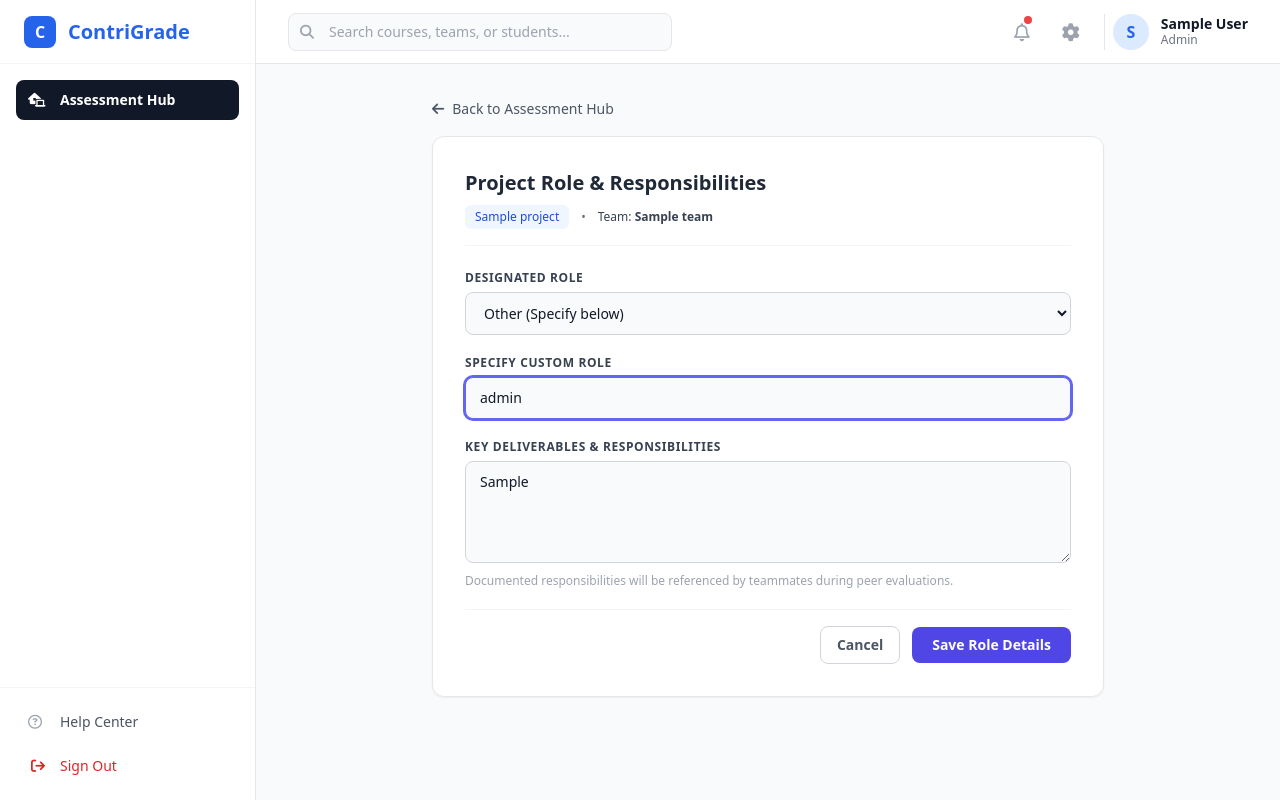
After one commit to labibaNadi59/ContriGrade, a Django app: page /academic/student/memberships/1/role/ in a window 1280 px wide. The commit adds this page. Run offline with Django 5.2, Linux system fonts and the light colour scheme; a user stored in the database is signed in; tables that the repository leaves empty hold one stand-in row (values such as "Sample post"); some libraries are stand-ins or nearby versions.

Commit message:
student_role

```diff
--- a/academic/forms.py
+++ b/academic/forms.py
@@ -1,5 +1,5 @@
 from django import forms
-from .models import Project, Team, Course
+from .models import Project, Team, Course, TeamMember
 from accounts.models import User
 from .models import CourseSection
 
@@ -116,3 +116,87 @@ class CourseForm(forms.ModelForm):
 
         self.fields['coordinator'].queryset = User.objects.filter(role='COORDINATOR')
         self.fields['coordinator'].label = "Course Coordinator"
+
+
+
+ROLE_CHOICES = [
+    ('', '-- Select a Project Role --'),
+    ('Frontend Developer', 'Frontend Developer'),
+    ('Backend Developer', 'Backend Developer'),
+    ('Full Stack Developer', 'Full Stack Developer'),
+    ('Database Administrator', 'Database Administrator'),
+    ('DevOps / Infrastructure Engineer', 'DevOps / Infrastructure Engineer'),
+    ('UI/UX Designer', 'UI/UX Designer'),
+    ('QA / Testing Engineer', 'QA / Testing Engineer'),
+    ('Project Manager / Scrum Master', 'Project Manager / Scrum Master'),
+    ('Data Engineer / Analyst', 'Data Engineer / Analyst'),
+    ('Other', 'Other (Specify below)'),
+]
+
+class StudentProjectRoleForm(forms.ModelForm):
+    role_choice = forms.ChoiceField(
+        choices=ROLE_CHOICES,
+        required=True,
+        label="Designated Role",
+        widget=forms.Select(attrs={
+            'id': 'id_role_choice',
+            'class': 'w-full px-3.5 py-2.5 bg-gray-50 border border-gray-300 rounded-lg text-sm text-gray-900 focus:ring-2 focus:ring-indigo-500 focus:border-indigo-500 outline-none transition'
+        })
+    )
+    custom_role = forms.CharField(
+        required=False,
+        label="Specify Custom Role",
+        widget=forms.TextInput(attrs={
+            'id': 'id_custom_role',
+            'class': 'w-full px-3.5 py-2.5 bg-gray-50 border border-gray-300 rounded-lg text-sm text-gray-900 focus:ring-2 focus:ring-indigo-500 focus:border-indigo-500 outline-none transition',
+            'placeholder': 'Enter your specific role title...'
+        })
+    )
+
+    class Meta:
+        model = TeamMember
+        fields = ['responsibilities']
+        widgets = {
+            'responsibilities': forms.Textarea(attrs={
+                'class': 'w-full px-3.5 py-2.5 bg-gray-50 border border-gray-300 rounded-lg text-sm text-gray-900 focus:ring-2 focus:ring-indigo-500 focus:border-indigo-500 outline-none transition',
+                'rows': 4,
+                'placeholder': 'Document your key deliverables and expected individual contributions...'
+            }),
+        }
+        labels = {
+            'responsibilities': 'Key Deliverables & Responsibilities',
+        }
+
+    def __init__(self, *args, **kwargs):
+        super().__init__(*args, **kwargs)
+        # Pre-populate role_choice and custom_role if instance already has role_in_team
+        if self.instance and self.instance.role_in_team:
+            existing = self.instance.role_in_team
+            preset_values = [choice[0] for choice in ROLE_CHOICES if choice[0] and choice[0] != 'Other']
+            if existing in preset_values:
+                self.fields['role_choice'].initial = existing
+            else:
+                self.fields['role_choice'].initial = 'Other'
+                self.fields['custom_role'].initial = existing
+
+    def clean(self):
+        cleaned_data = super().clean()
+        role_choice = cleaned_data.get('role_choice')
+        custom_role = cleaned_data.get('custom_role', '').strip()
+
+        if role_choice == 'Other':
+            if not custom_role:
+                self.add_error('custom_role', 'Please specify your custom role.')
+            else:
+                self.final_role = custom_role
+        else:
+            self.final_role = role_choice
+
+        return cleaned_data
+
+    def save(self, commit=True):
+        instance = super().save(commit=False)
+        instance.role_in_team = self.final_role
+        if commit:
+            instance.save()
+        return instance
--- a/academic/models.py
+++ b/academic/models.py
@@ -85,6 +85,19 @@ class TeamMember(models.Model):
     )
     joined_at = models.DateTimeField(auto_now_add=True)
 
+    # Individual project role & documented responsibilities
+    role_in_team = models.CharField(
+        max_length=120,
+        blank=True,
+        default='',
+        verbose_name="Individual Project Role"
+    )
+    responsibilities = models.TextField(
+        blank=True,
+        default='',
+        verbose_name="Documented Responsibilities"
+    )
+
     class Meta:
         unique_together = ('team', 'user')
 
--- /dev/null
+++ b/academic/templates/academic/update_student_project_role.html
@@ -0,0 +1,108 @@
+{% extends 'academic/base.html' %}
+
+{% block title %}Update Project Role - ContriGrade{% endblock %}
+
+{% block sidebar_links %}
+<a href="{% url 'student_dashboard' %}" class="flex items-center space-x-3 px-3 py-2.5 bg-gray-900 text-white rounded-lg text-sm font-semibold">
+    <i class="fa-solid fa-house-laptop w-5"></i>
+    <span>Assessment Hub</span>
+</a>
+{% endblock %}
+
+{% block content %}
+<div class="max-w-2xl mx-auto">
+    <div class="mb-4">
+        <a href="{% url 'student_dashboard' %}" class="inline-flex items-center text-sm font-medium text-gray-600 hover:text-indigo-600 transition">
+            <i class="fa-solid fa-arrow-left mr-2"></i> Back to Assessment Hub
+        </a>
+    </div>
+
+    <div class="bg-white p-6 md:p-8 rounded-xl shadow-sm border border-gray-200">
+        <div class="border-b border-gray-100 pb-4 mb-6">
+            <h2 class="text-xl font-bold text-gray-800">Project Role & Responsibilities</h2>
+            <div class="flex items-center gap-3 mt-2 text-xs font-medium text-gray-500">
+                <span class="px-2.5 py-1 bg-blue-50 text-blue-700 rounded-md">
+                    {{ membership.team.project.title }}
+                </span>
+                <span>&bull;</span>
+                <span class="text-gray-700">Team: <strong>{{ membership.team.team_name }}</strong></span>
+            </div>
+        </div>
+
+        <form method="post" class="space-y-5">
+            {% csrf_token %}
+
+            {% if form.non_field_errors %}
+                <div class="bg-red-50 border border-red-200 text-red-700 px-4 py-3 rounded-lg text-sm">
+                    {{ form.non_field_errors }}
+                </div>
+            {% endif %}
+
+            <!-- Dropdown Role Selection -->
+            <div>
+                <label class="block text-xs font-bold text-gray-700 uppercase tracking-wider mb-1.5">
+                    {{ form.role_choice.label }}
+                </label>
+                {{ form.role_choice }}
+                {% if form.role_choice.errors %}
+                    <p class="text-red-500 text-xs mt-1">{{ form.role_choice.errors.0 }}</p>
+                {% endif %}
+            </div>
+
+            <!-- Custom Role Field (Visible only when 'Other' selected) -->
+            <div id="custom-role-container" class="{% if form.role_choice.value != 'Other' %}hidden{% endif %}">
+                <label class="block text-xs font-bold text-gray-700 uppercase tracking-wider mb-1.5">
+                    {{ form.custom_role.label }}
+                </label>
+                {{ form.custom_role }}
+                {% if form.custom_role.errors %}
+                    <p class="text-red-500 text-xs mt-1">{{ form.custom_role.errors.0 }}</p>
+                {% endif %}
+            </div>
+
+            <!-- Responsibilities -->
+            <div>
+                <label class="block text-xs font-bold text-gray-700 uppercase tracking-wider mb-1.5">
+                    {{ form.responsibilities.label }}
+                </label>
+                {{ form.responsibilities }}
+                {% if form.responsibilities.errors %}
+                    <p class="text-red-500 text-xs mt-1">{{ form.responsibilities.errors.0 }}</p>
+                {% endif %}
+                <p class="text-xs text-gray-400 mt-1">
+                    Documented responsibilities will be referenced by teammates during peer evaluations.
+                </p>
+            </div>
+
+            <div class="flex items-center justify-end space-x-3 pt-4 border-t border-gray-100">
+                <a href="{% url 'student_dashboard' %}" class="px-4 py-2 border border-gray-300 rounded-lg text-sm font-semibold text-gray-600 hover:bg-gray-50 transition">
+                    Cancel
+                </a>
+                <button type="submit" class="bg-indigo-600 text-white px-5 py-2 rounded-lg text-sm font-semibold hover:bg-indigo-700 transition">
+                    Save Role Details
+                </button>
+            </div>
+        </form>
+    </div>
+</div>
+
+<script>
+    document.addEventListener('DOMContentLoaded', function() {
+        const roleSelect = document.getElementById('id_role_choice');
+        const customContainer = document.getElementById('custom-role-container');
+        const customInput = document.getElementById('id_custom_role');
+
+        function toggleCustomField() {
+            if (roleSelect.value === 'Other') {
+                customContainer.classList.remove('hidden');
+                customInput.focus();
+            } else {
+                customContainer.classList.add('hidden');
+            }
+        }
+
+        roleSelect.addEventListener('change', toggleCustomField);
+        toggleCustomField();
+    });
+</script>
+{% endblock %}
--- a/academic/urls.py
+++ b/academic/urls.py
@@ -11,4 +11,6 @@ path('coordinator/sections/create/', views.section_create, name='section_create'
     path('coordinator/sections/<int:section_id>/delete/', views.section_delete, name='section_delete'),
     path('teams/', views.team_management, name='team_management'),
     path('teams/<int:team_id>/edit/', views.team_edit, name='team_edit'),
+path('student/memberships/<int:membership_id>/role/', views.update_student_project_role, name='update_student_project_role'),
+
 ]
--- a/academic/views.py
+++ b/academic/views.py
@@ -1,9 +1,10 @@
+from django.contrib import messages
 from django.shortcuts import render, redirect
 from django.core.exceptions import ValidationError
 from django.contrib.auth.decorators import login_required
 from accounts.decorators import student_required
 from .models import Project, Team, TeamMember, Course, CourseSection
-from .forms import ProjectForm, TeamForm, AssignInstructorForm, CourseSectionForm, CourseForm
+from .forms import ProjectForm, TeamForm, AssignInstructorForm, CourseSectionForm, CourseForm, StudentProjectRoleForm
 from django.shortcuts import get_object_or_404
 from accounts.models import User
 
@@ -230,3 +231,23 @@ def course_create(request):
             form.initial['coordinator'] = request.user
 
     return render(request, 'academic/course_form.html', {'form': form})
+
+
+@login_required
+def update_student_project_role(request, membership_id):
+    # Strict ownership check: student can only edit their own role
+    membership = get_object_or_404(TeamMember, pk=membership_id, user=request.user)
+
+    if request.method == 'POST':
+        form = StudentProjectRoleForm(request.POST, instance=membership)
+        if form.is_valid():
+            form.save()
+            messages.success(request, f"Updated role and responsibilities for {membership.team.project.title}.")
+            return redirect('student_dashboard')
+    else:
+        form = StudentProjectRoleForm(instance=membership)
+
+    return render(request, 'academic/update_student_project_role.html', {
+        'form': form,
+        'membership': membership,
+    })
```
Also changed, not shown: academic/templates/academic/student_dashboard.html (+42 -7 lines), academic/migrations/0003_teammember_responsibilities_teammember_role_in_team.py (added).
